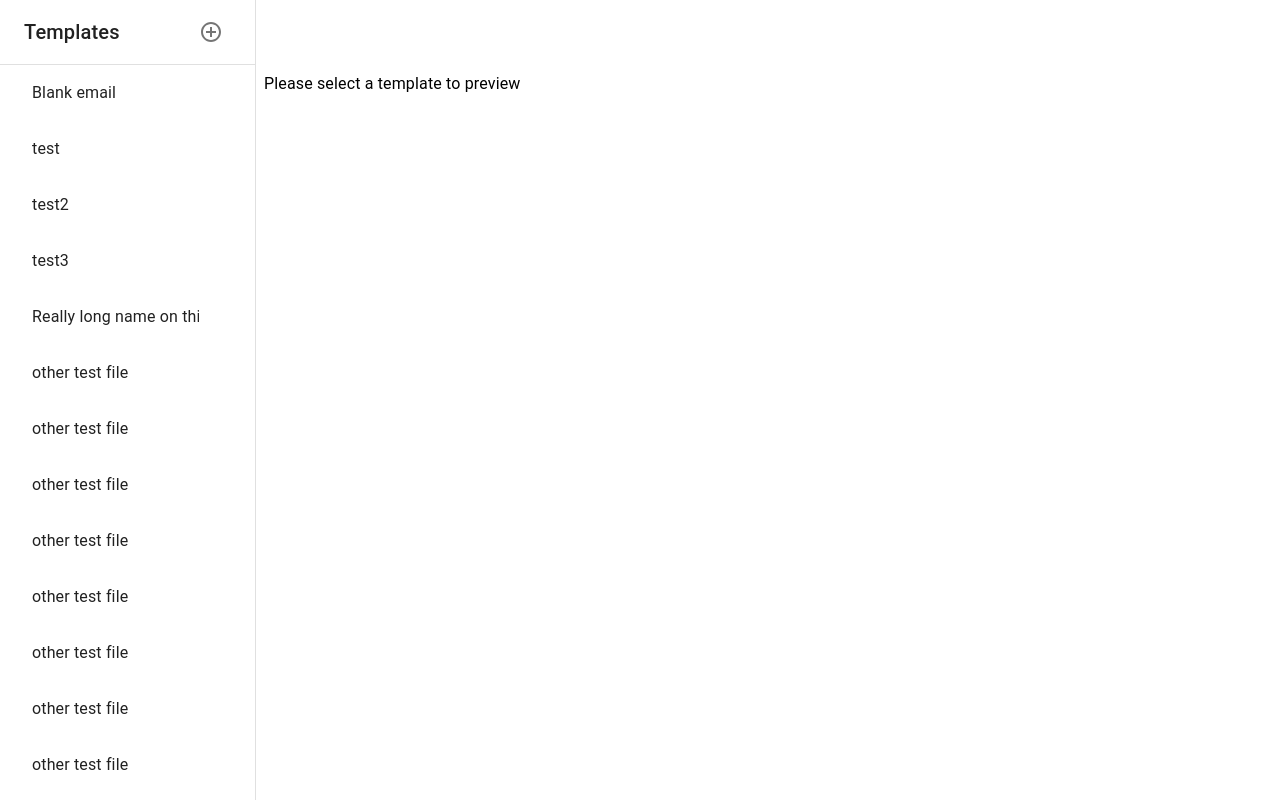
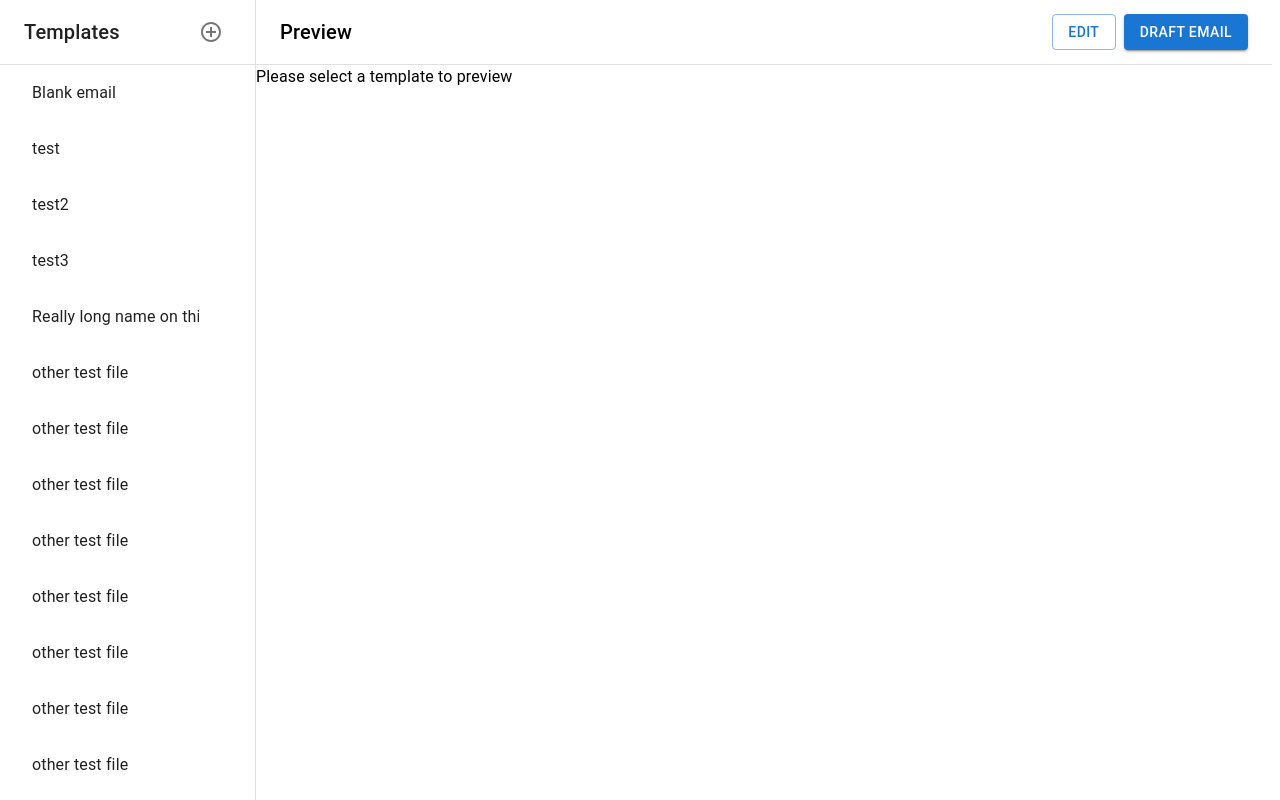
Before and after one commit to casa-business-manager/CASA, a React (Create React App) app in the folder frontend/: page /organization/1/email in a window 1280 px wide. Built offline with nearby package versions, Linux system fonts and the light colour scheme.

Commit message:
preview top bar

```diff
--- a/frontend/src/Email/TemplateSelectorPage.jsx
+++ b/frontend/src/Email/TemplateSelectorPage.jsx
@@ -179,7 +179,7 @@ const TemplateMenu = ({}) => {
 	};
 
 	return (
-		<Box sx={{ display: "flex" }}>
+		<Box sx={{ display: "flex", mt: -1, width: "100%" }}>
 			<Box
 				component="nav"
 				sx={{ width: { sm: drawerWidth }, flexShrink: { sm: 0 } }}
@@ -204,8 +204,32 @@ const TemplateMenu = ({}) => {
 					/>
 				</Drawer>
 			</Box>
-			<Box component="main" sx={{}}>
-				<Toolbar />
+			<Box
+				component="main"
+				sx={{
+					width: "100%",
+					ml: -1,
+				}}
+			>
+				<Toolbar>
+					<Box
+						sx={{
+							width: "100%",
+							display: "flex",
+							justifyContent: "space-between",
+							alignItems: "center",
+						}}
+					>
+						<Typography variant="h6">Preview</Typography>
+						<Box>
+							<Button variant="outlined">Edit</Button>
+							<Button variant="contained" sx={{ ml: 1 }}>
+								Draft email
+							</Button>
+						</Box>
+					</Box>
+				</Toolbar>
+				<Divider />
 				<Typography>{templatePreview}</Typography>
 			</Box>
 		</Box>
@@ -274,11 +298,7 @@ const EmailEditor = ({ orgId, sx }) => {
 const TemplateSelectorPage = ({}) => {
 	const { orgId } = useParams();
 
-	return (
-		<>
-			<TemplateMenu />
-		</>
-	);
+	return <TemplateMenu />;
 };
 
 export default TemplateSelectorPage;
```
